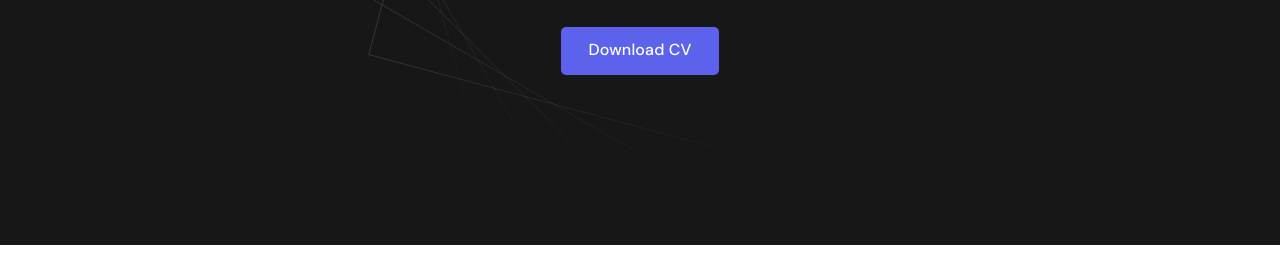
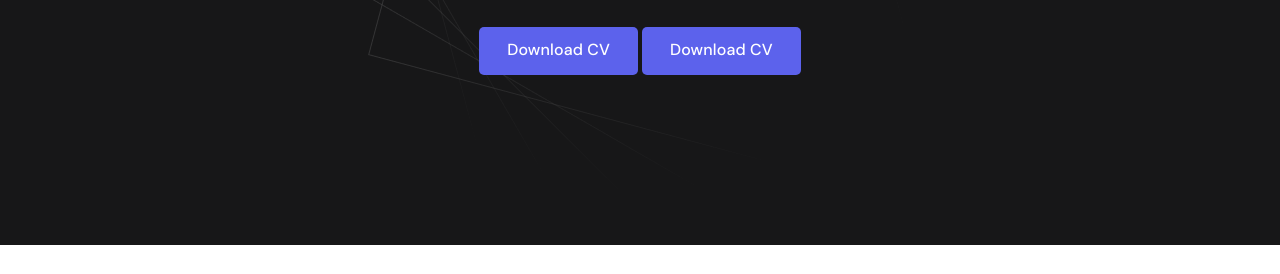
Before and after one commit to RAV-2022/project_portfolio, a plain HTML site: page index.html in a window 1280 px wide. Shown: the part 526-800 px from the top of the page. Drawn offline with Linux system fonts and the light colour scheme.

Commit message:
Тестовый коммит

```diff
--- a/index.html
+++ b/index.html
@@ -29,6 +29,7 @@
                         <p>with passion for learning and creating.</p>
                     </div>
                     <a href="#!" class="btn">Download CV</a>
+                    <a href="#!" class="btn">Download CV</a>
                 </div>
         </header>
 </body>
```
